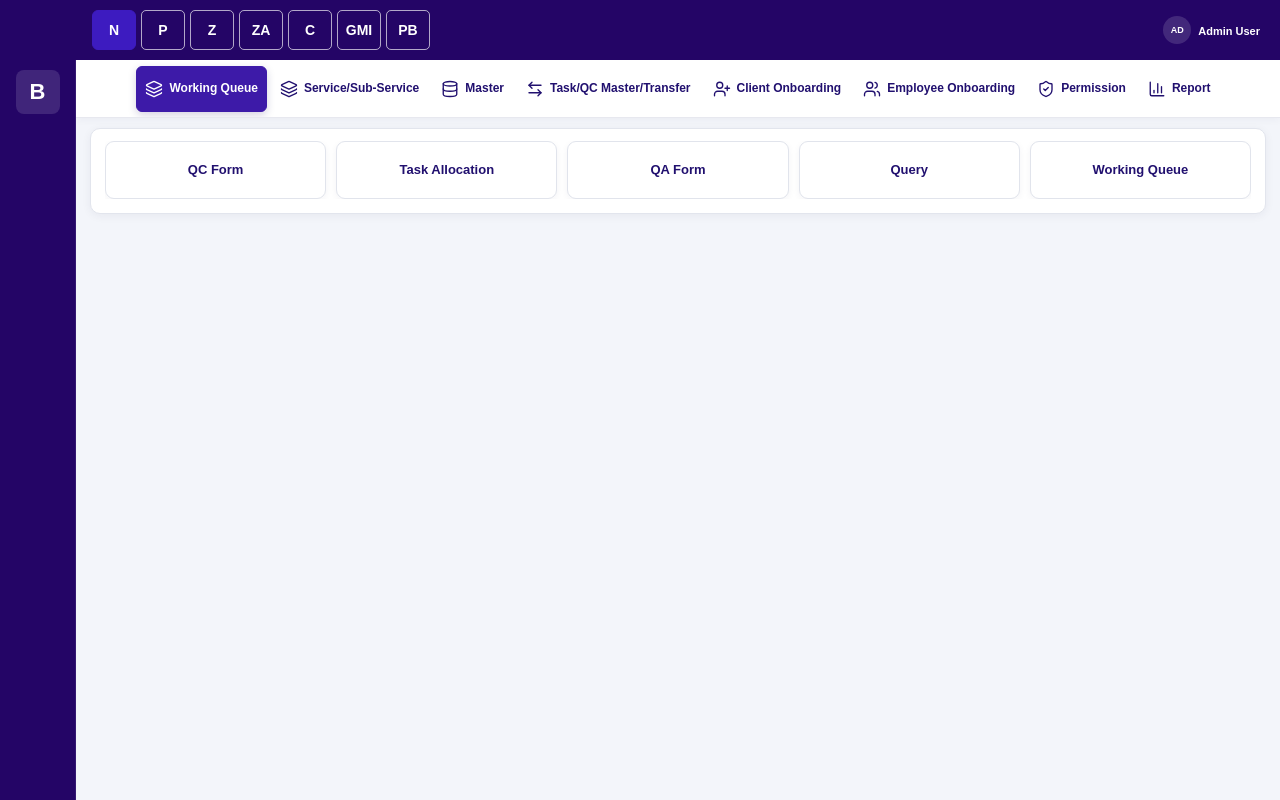
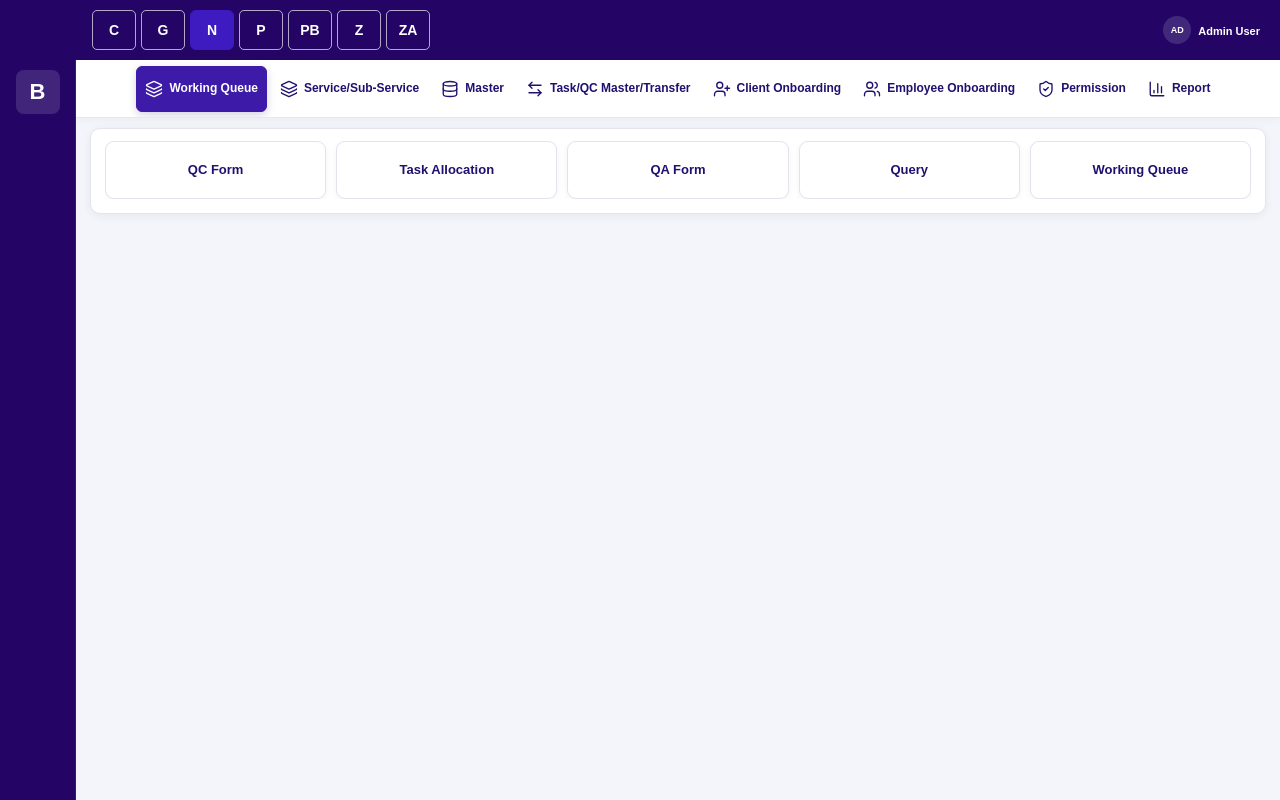
Before and after one commit to varshithashettyr/Dashboard, a React (Vite) app: page / in a window 1280 px wide. Built offline with nearby package versions, Linux system fonts and the light colour scheme.

Commit message:
fix: update teams array by removing duplicates and maintaining order

```diff
--- a/src/components/WorkflowStages.jsx
+++ b/src/components/WorkflowStages.jsx
@@ -1,11 +1,11 @@
 export const teams = [
+  "C",
+  "G",
   "N",
   "P",
+  "PB",
   "Z",
   "ZA",
-  "C",
-  "GMI",
-  "PB",
 ];
 
 export const functionalities = [
--- a/src/data/workflowData.js
+++ b/src/data/workflowData.js
@@ -1,11 +1,11 @@
 export const teams = [
+  "C",
+  "G",
   "N",
   "P",
+  "PB",
   "Z",
   "ZA",
-  "C",
-  "GMI",
-  "PB",
 ];
 
 export const functionalityData = [
```
